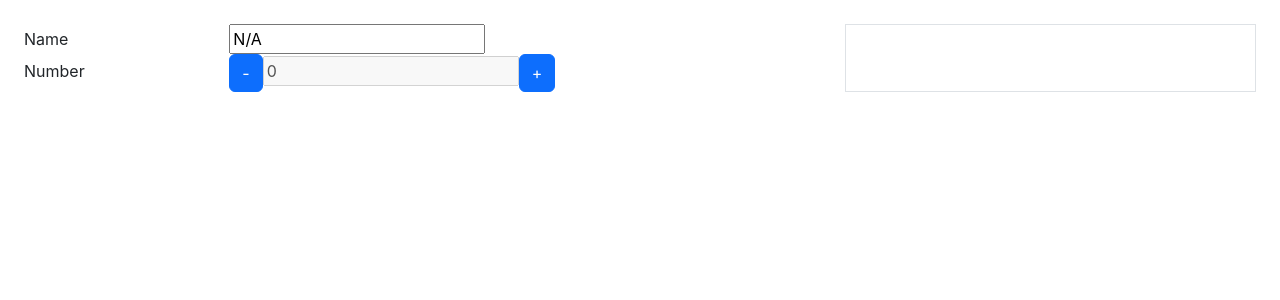
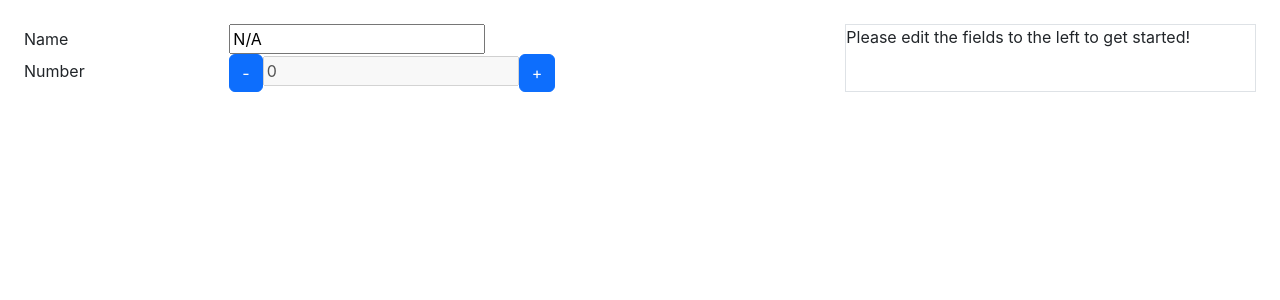
Before and after one commit to tuanyvan/ReactJSGroupProject, a React (Create React App) app in the folder react-demo/: page / in a window 1280 px wide. Shown: the top 300 px of the page. Built offline with nearby package versions, Linux system fonts and the light colour scheme.

Commit message:
useEffect, useLayoutEffect complete
Co-authored-by: Akeem Palmer <DevOps242@users.noreply.github.com>

```diff
--- a/react-demo/src/App.tsx
+++ b/react-demo/src/App.tsx
@@ -1,4 +1,4 @@
-import React, { useReducer, useState } from 'react';
+import React, { useEffect, useReducer, useState, useContext, useLayoutEffect } from 'react';
 import logo from './logo.svg';
 import './App.css';
 
@@ -30,6 +30,15 @@ function FormComponent() {
 
   const [name, setName] = useState("N/A");
   const [state, dispatch] = useReducer(numberReducer, numberState);
+  const [message, setMessage] = useState("");
+
+  useEffect(() => {
+    setMessage("Please edit the fields to the left to get started!");
+  }, []);
+
+  useLayoutEffect(() => {
+    setMessage(`Hi ${name}! Your number is #${state.number}.`)
+  }, [name, state.number]);
 
   return (
     <div className="d-flex flex-row p-4">
@@ -45,7 +54,7 @@ function FormComponent() {
           <button className="btn btn-primary" onClick={() => dispatch({ type: NumberActionKind.INCREASE})}>+</button>
         </div>
       </div>
-      <div className='col-4 border'></div>
+      <div className='col-4 border'>{message}</div>
     </div>
   )
 }
```
